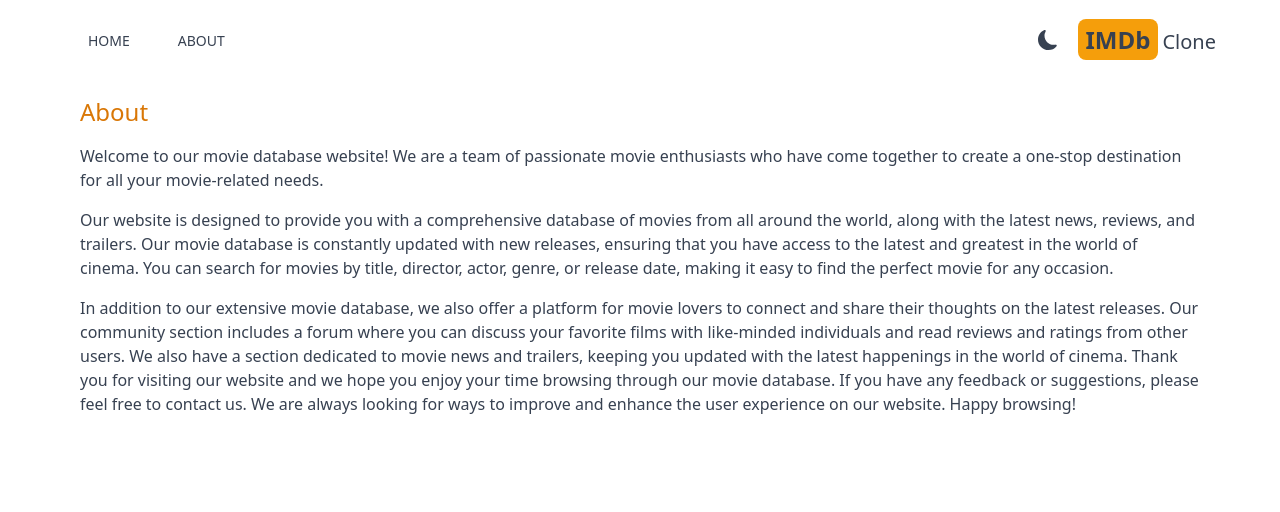
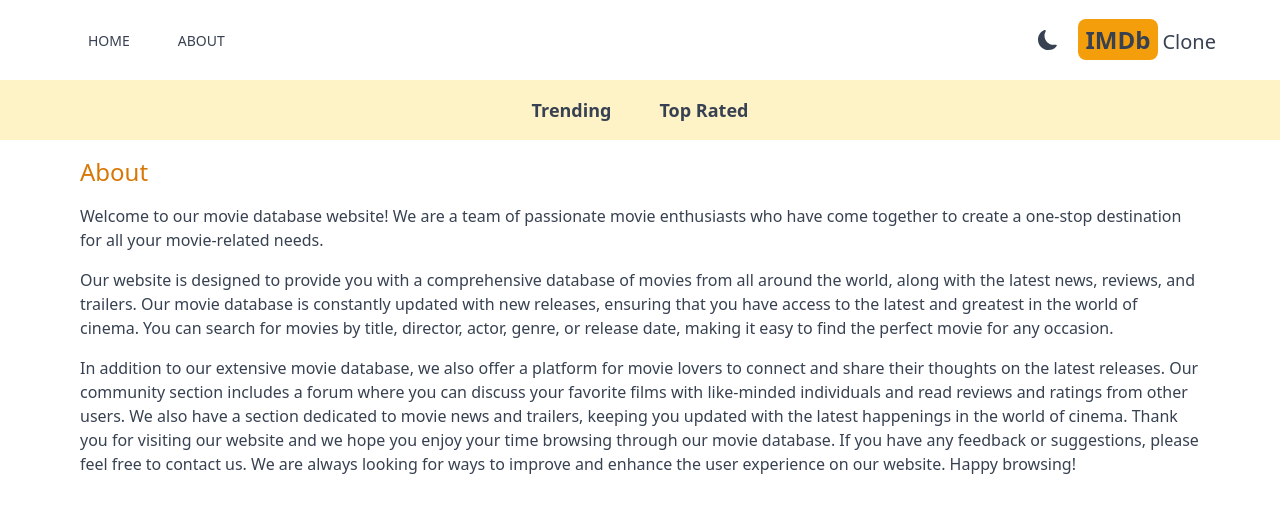
Before and after one commit to som15nath/IMDb, a Next.js app: page /about in a window 1280 px wide. Shown: the top 512 px of the page. Built offline with nearby package versions, Linux system fonts and the light colour scheme.

Commit message:
create the navbar component

```diff
--- a/src/app/layout.js
+++ b/src/app/layout.js
@@ -1,4 +1,5 @@
 import Header from "@/components/Header";
+import Navbar from "@/components/Navbar";
 import "./globals.css";
 import { Inter } from "next/font/google";
 import Providers from "./Providers";
@@ -19,7 +20,7 @@
           <Header />
 
           {/* Navbar */}
-
+            <Navbar/>
           {/* SearchBox */}
 
           {children}
--- /dev/null
+++ b/src/components/Navbar.jsx
@@ -0,0 +1,10 @@
+import React from 'react'
+import NavbarItem from './NavbarItem';
+export default function Navbar() {
+  return (
+    <div className='flex justify-center dark:bg-gray-600 bg-amber-100 lg:text-lg p-4'>
+        <NavbarItem title="Trending" param="fetchTrending"/>
+        <NavbarItem title="Top Rated" param="fetchTopRated"/>
+    </div>
+  );
+}
--- /dev/null
+++ b/src/components/NavbarItem.jsx
@@ -0,0 +1,21 @@
+'use client';
+import React from 'react'
+import Link from 'next/link';
+
+import { useSearchParams } from "next/navigation";
+export default function NavbarItem( {title,param} ) {
+
+    const searchParams = useSearchParams();
+    const genre = searchParams.get("genre");
+  return (
+    <div>
+        <Link
+        className={`m-4 hover:text-amber-600 font font-semibold p-2
+        ${
+        genre && genre === param &&  "underline underline-offset-8 decoration-4  decoration-amber-500 rounded-lg"
+        }`}  href={`/?genre=${param}`}>
+        {title}
+        </Link>
+    </div>
+  );
+}
```
